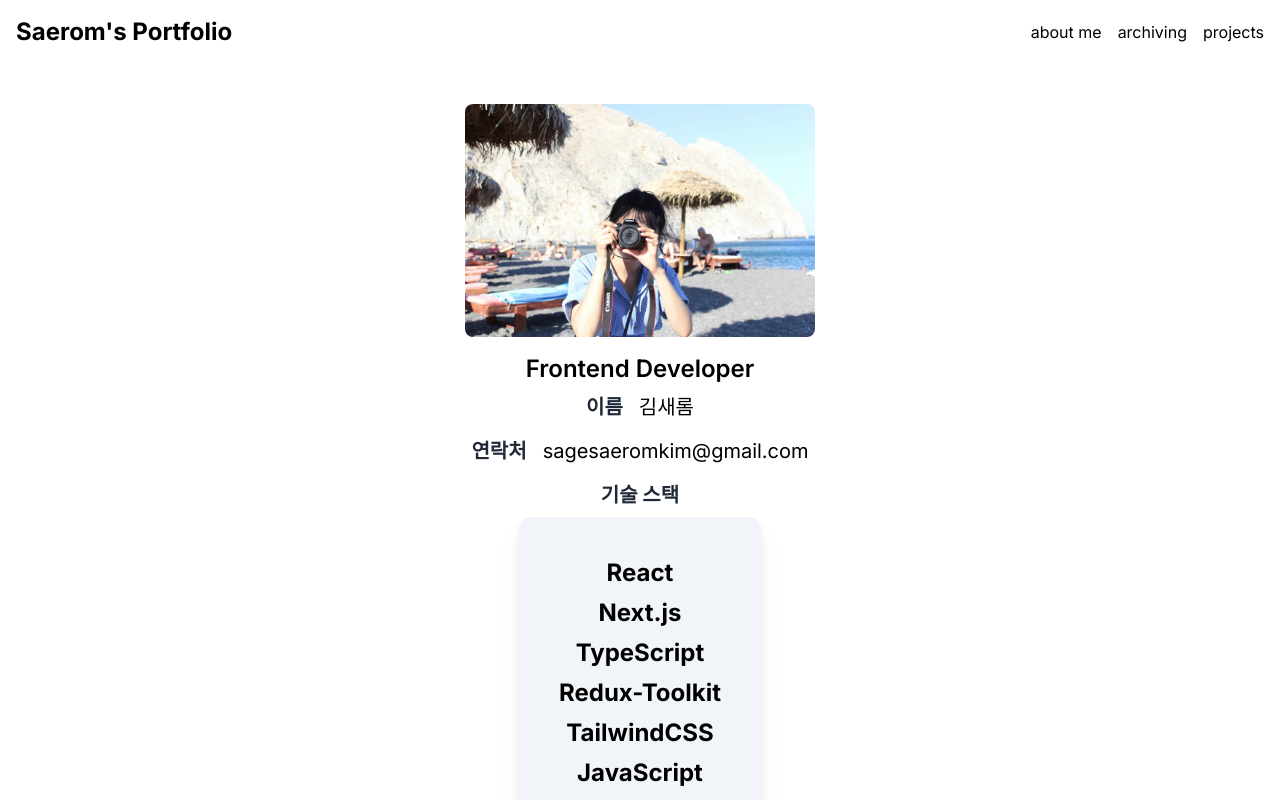
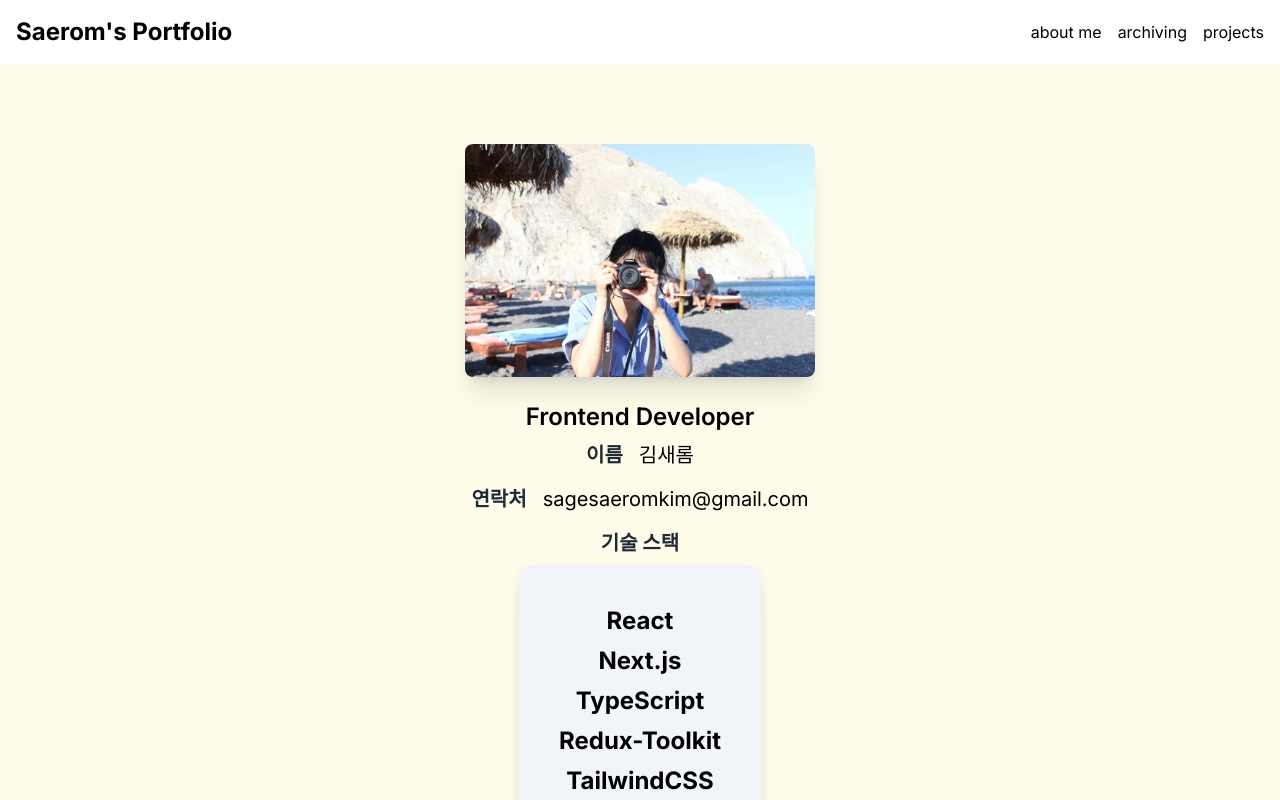
Before and after one commit to sagesrkim/blog, a Next.js app: page /about in a window 1280 px wide. Built offline with nearby package versions, Linux system fonts and the light colour scheme.

Commit message:
Design: css animation 효과 설정 및 배경색 설정

```diff
--- a/src/app/about/page.tsx
+++ b/src/app/about/page.tsx
@@ -6,8 +6,9 @@ export default function AboutPage() {
   const SPAN_CLASS = "text-2xl font-bold mb-2";
   return (
     <>
-      <Profile />
-      <section className="text-center mx-20 px-20 flex flex-col justify-center items-center">
+      <section className="text-center w-full p-20 flex flex-col justify-center items-center bg-yellow-50">
+        <Profile />
+        <h3 className="text-2xl mt-2 font-semibold">Frontend Developer</h3>
         <div className="flex">
           <h2 className={TITLE_CLASS}>이름</h2>
           <p className={INFO_CLASS}>김새롬 </p>
@@ -35,7 +36,7 @@ export default function AboutPage() {
           </div>
         </div>
         <a href="mailto:sagesaeromkim@gmail.com">
-          <button className="bg-blue-500 rounded-full px-4 py-3 mt-10 font-semibold text-xl text-white hover:bg-blue-600 hover:transition-all">
+          <button className="bg-blue-500 rounded-full px-4 py-3 mt-10 font-semibold text-xl text-white hover:bg-blue-600 hover:transition-all animate-pulse hover:animate-none">
             Contact me
           </button>
         </a>
--- a/src/components/Profile.tsx
+++ b/src/components/Profile.tsx
@@ -3,16 +3,15 @@ import profileImage from "../../public/assets/profileImage.jpg";
 
 export default function Profile() {
   return (
-    <section className="text-center mt-10">
+    <section className="text-center">
       <Image
-        className="rounded-lg mx-auto mb-4"
+        className="transition ease-out duration-700 rounded-lg mx-auto mb-4  hover:skew-y-3 hover:duration-700 shadow-xl"
         src={profileImage}
         alt="profileImage"
         height={350}
         width={350}
         priority
       />
-      <h3 className="text-2xl mt-2 font-semibold">Frontend Developer</h3>
     </section>
   );
 }
```
